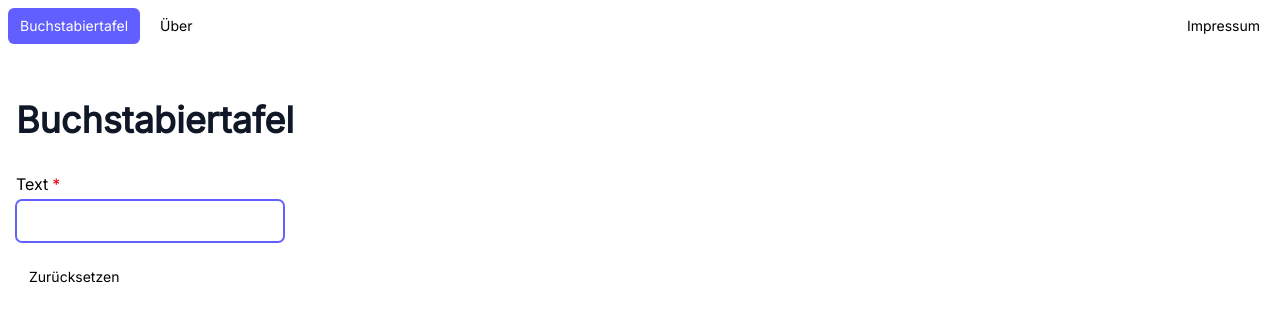
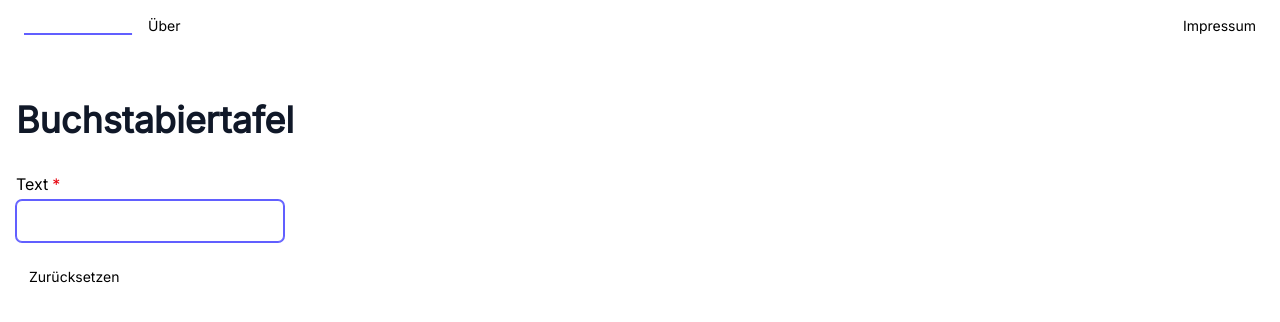
Before and after one commit to Kaishiyoku/phonetic-alphabet, a React (Vite) app: page / in a window 1280 px wide. Shown: the top 322 px of the page. Built offline with nearby package versions, Linux system fonts and the light colour scheme.

Commit message:
adjusted navigation styles

```diff
--- a/src/Components/NavLink.tsx
+++ b/src/Components/NavLink.tsx
@@ -8,10 +8,10 @@ export default function NavLink({
 }: { to: To; children: ReactNode }) {
 	const classes = ({ isActive }: { isActive: boolean }) =>
 		clsx(
-			'relative block px-3 py-2 text-base/6 sm:text-sm/5 font-medium rounded-md',
+			'relative block text-base/6 sm:text-sm/5 font-medium rounded-md',
 			{
-				'text-white bg-indigo-500 hover:bg-indigo-600': isActive,
-				'hover:bg-zinc-200/50 dark:hover:bg-zinc-700/50': !isActive,
+				'text-white underline decoration-2 underline-offset-2 decoration-indigo-500': isActive,
+				'hover:underline hover:decoration-2 hover:underline-offset-2 hover:decoration-zinc-500': !isActive,
 			},
 		);
 
--- a/src/Layouts/Layout.tsx
+++ b/src/Layouts/Layout.tsx
@@ -6,12 +6,14 @@ export default function Layout() {
 		<div>
 			<header>
 				<nav className="flex justify-between space-x-2 p-2">
-					<div className="flex space-x-2">
+					<div className="flex space-x-4 px-4 py-2">
 						<NavLink to="/">Buchstabiertafel</NavLink>
 						<NavLink to="/about">Über</NavLink>
 					</div>
 
-					<NavLink to="/imprint">Impressum</NavLink>
+                    <div className="flex space-x-4 px-4 py-2">
+					    <NavLink to="/imprint">Impressum</NavLink>
+                    </div>
 				</nav>
 			</header>
 
```
